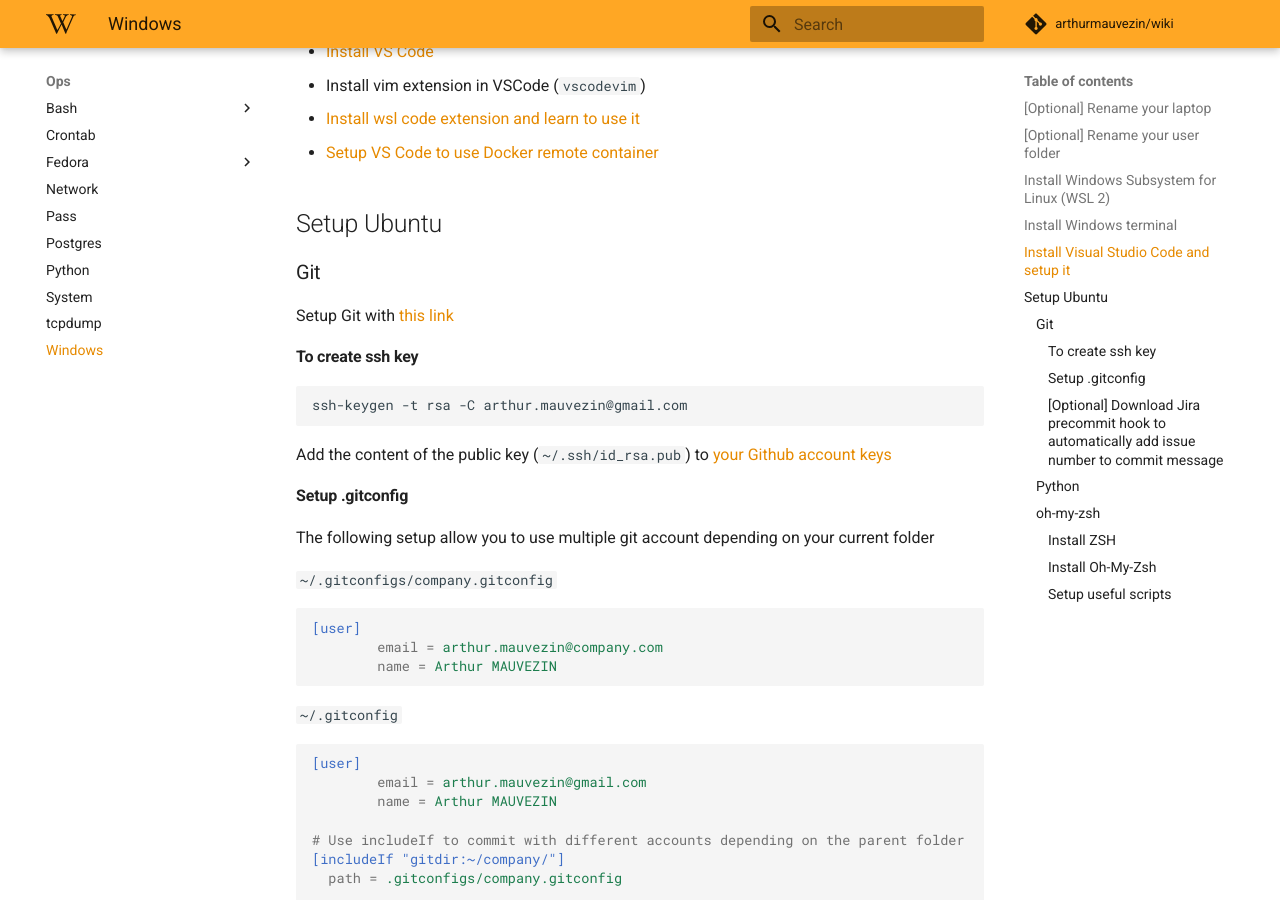
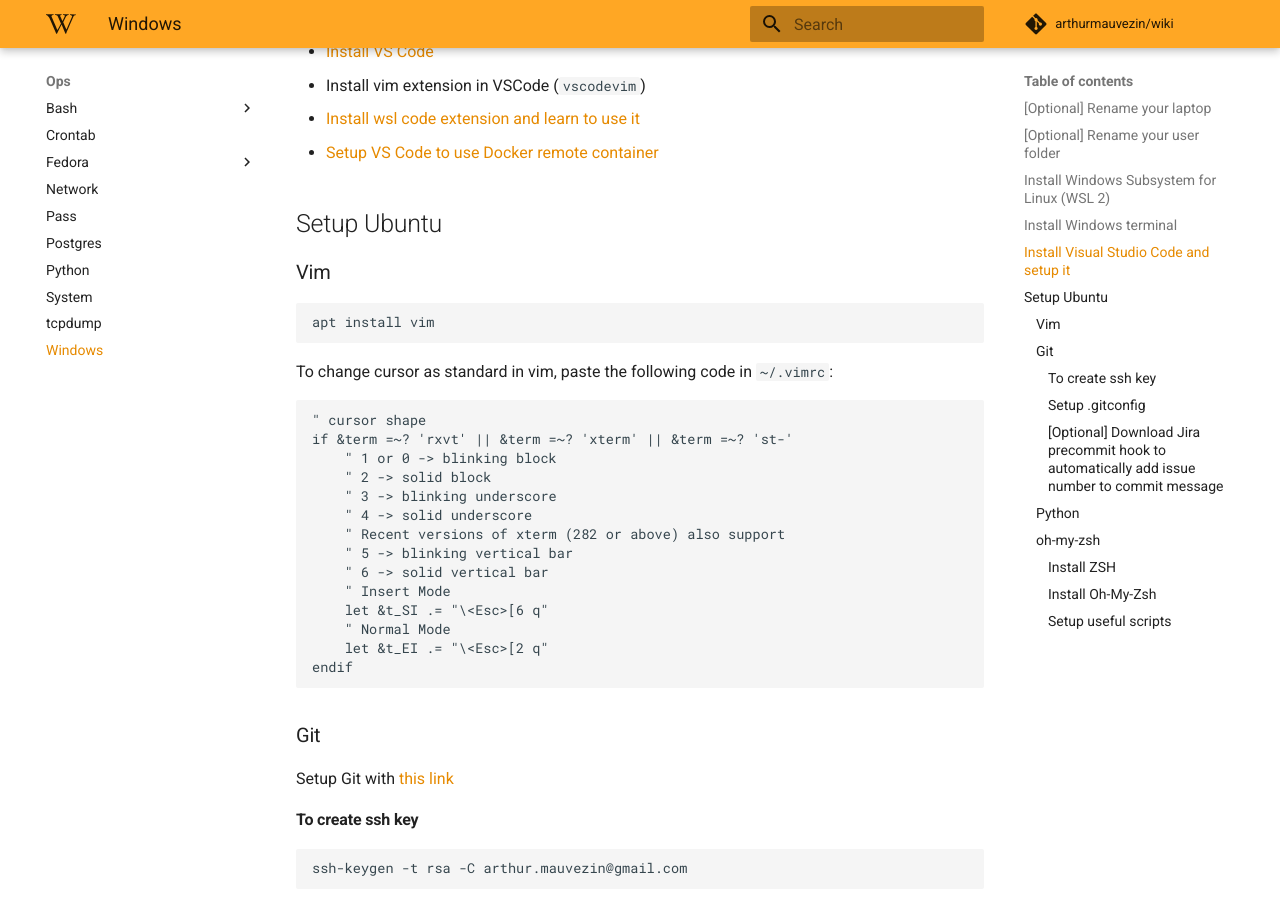
Before and after one commit to arthurmauvezin/wiki, an MkDocs documentation site: the page built from docs/windows/setup.md, in a window 1280 px wide and 900 px high, scrolled down 1360 px. Built offline with MkDocs 1.6.1 and Material for MkDocs 9.7.7, drawn with Linux system fonts in a browser that asks for light colours; emoji names are drawn with the system emoji font; comment, search, counter and statistics services are not loaded.

Commit message:
Add vim cursor fix

````diff
--- a/docs/windows/setup.md
+++ b/docs/windows/setup.md
@@ -37,6 +37,29 @@ You may want to change some settings:
 * [Setup VS Code to use Docker remote container](https://docs.microsoft.com/en-us/windows/wsl/tutorials/wsl-containers)
 
 ## Setup Ubuntu
+### Vim
+```bash
+apt install vim
+```
+
+To change cursor as standard in vim, paste the following code in `~/.vimrc`:
+```
+" cursor shape
+if &term =~? 'rxvt' || &term =~? 'xterm' || &term =~? 'st-'
+    " 1 or 0 -> blinking block
+    " 2 -> solid block
+    " 3 -> blinking underscore
+    " 4 -> solid underscore
+    " Recent versions of xterm (282 or above) also support
+    " 5 -> blinking vertical bar
+    " 6 -> solid vertical bar
+    " Insert Mode
+    let &t_SI .= "\<Esc>[6 q"
+    " Normal Mode
+    let &t_EI .= "\<Esc>[2 q"
+endif
+```
+
 ### Git
 Setup Git with [this link](https://docs.microsoft.com/en-us/windows/wsl/tutorials/wsl-git)
 
````
